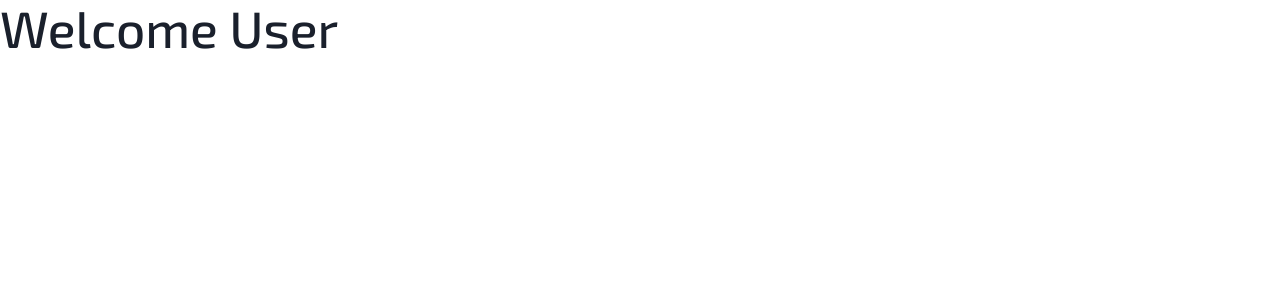
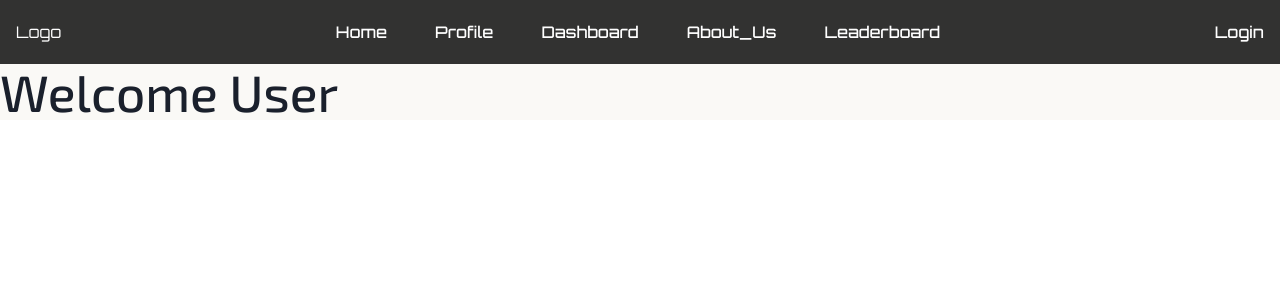
Before and after one commit to OscarRapale/Project-Level-UP, a React (Vite) app in the folder frontend/LevelUP-frontend/: page / in a window 1280 px wide. Shown: the top 300 px of the page. Built offline with nearby package versions, Linux system fonts and the light colour scheme.

Commit message:
Integrating Routes and User Provider

```diff
--- a/frontend/LevelUP-frontend/src/App.tsx
+++ b/frontend/LevelUP-frontend/src/App.tsx
@@ -1,39 +1,29 @@
 import "./App.css";
 import { BrowserRouter as Router, Routes, Route } from "react-router-dom";
+import Home from "./components/Home";
+import Dashboard from "./components/Dashboard/Dashboard";
+import { UserProvider } from "./context/UserContext";
+import NavBar from "./components/NavBar";
 import Login from "./components/Login/Login";
 import Signup from "./components/Signup/Signup";
-import Home from "./components/Home";
-import CustomHabitForm from "./components/ CustomHabitForm/CustomHabitForm";
-import CreateHabitList from "./components/CreateHabitList/CreateHabitList";
-import UserHabitContainer from "./components/UserHabitContainer/UserHabitContainer";
-import HabitList from "./components/HabitList";
-import CategoryContainer from "./components/ CategoryContainer/CategoryContainer";
-import Dashboard from "./components/Dashboard/Dashboard";
+import Leaderboard from "./components/Leaderboard";
+import UserProfile from "./components/UserProfile";
 
 const App: React.FC = () => {
-  const handleHabitListCreated = (id: string) => {
-    console.log("Habit list created with ID:", id);
-  };
-
   return (
+    <UserProvider>
       <Router>
+        <NavBar />
         <Routes>
           <Route path="/" element={<Home />} />
-        <Route path="/signup" element={<Signup />} />
           <Route path="/login" element={<Login />} />
-        <Route path="/create-habit" element={<CustomHabitForm />} />
-        <Route path="/user-habits/" element={<UserHabitContainer />} />
-        <Route
-          path="/create-habit-list"
-          element={
-            <CreateHabitList onHabitListCreated={handleHabitListCreated} />
-          }
-        />
-        <Route path="/habit-list/" element={<HabitList />} />
-        <Route path="/categories" element={<CategoryContainer />} />
-        <Route path="dashboard" element={<Dashboard />} />
+          <Route path="/sign-up" element={<Signup />} />
+          <Route path="/profile" element={<UserProfile />} />
+          <Route path="/dashboard" element={<Dashboard />} />
+          <Route path="/leaderboard" element={<Leaderboard />} />
         </Routes>
       </Router>
+    </UserProvider>
   );
 };
 
--- a/frontend/LevelUP-frontend/src/index.css
+++ b/frontend/LevelUP-frontend/src/index.css
@@ -1,10 +1,13 @@
 @import url('https://fonts.googleapis.com/css2?family=Lexend:wght@100..900&display=swap');
 @import url('https://fonts.googleapis.com/css2?family=Roboto:wght@400;500;700&display=swap');
+@import url('https://fonts.googleapis.com/css2?family=Orbitron:wght@400..900&display=swap');
+@import url('https://fonts.googleapis.com/css2?family=Exo+2:ital,wght@0,100..900;1,100..900&family=Orbitron:wght@400..900&display=swap');
 
 :root {
-  font-family: 'Lexend', 'Roboto', Helvetica, Inter, system-ui, Avenir, Arial, sans-serif;
+  font-family: 'Exo 2', 'Lexend', 'Roboto', Helvetica, Inter, system-ui, Avenir, Arial, sans-serif;
   line-height: 1.5;
   font-weight: 400;
+  background: #FAF9F6;
 
   color-scheme: light dark;
   color: rgba(255, 255, 255, 0.87);
@@ -22,13 +25,14 @@ a {
   text-decoration: inherit;
 }
 a:hover {
-  color: #535bf2;
+  color: #DC143C;
 }
 
 body {
   margin: 0;
   min-width: 320px;
   min-height: 100vh;
+  background: #FAF9F6 !important;
 }
 
 h1 {
@@ -61,7 +65,7 @@ button:focus-visible {
     background-color: #ffffff;
   }
   a:hover {
-    color: #747bff;
+    color: #DC143C;
   }
   button {
     background-color: #f9f9f9;
```
Lines whose indentation alone changed are shown as unchanged.
